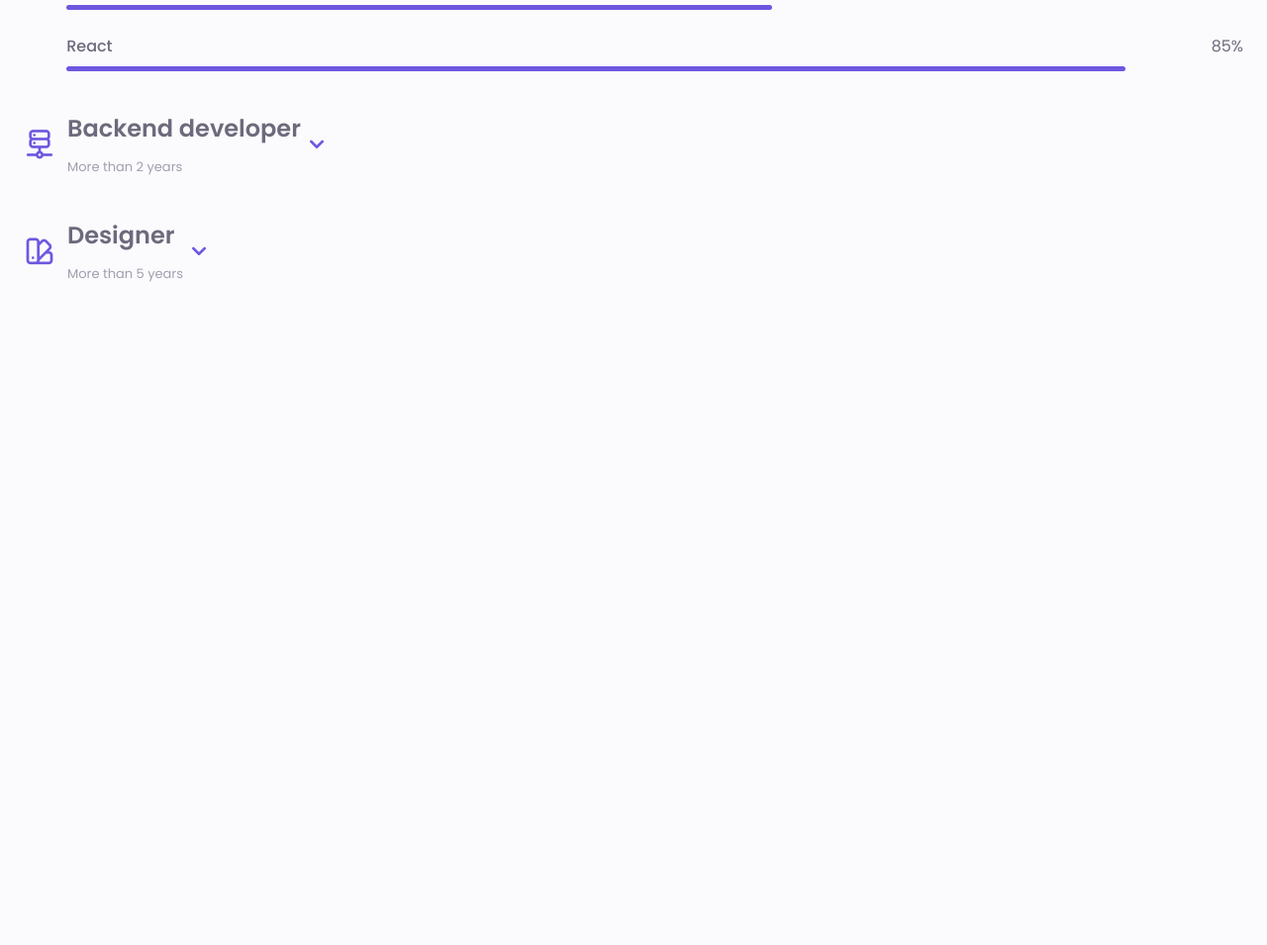
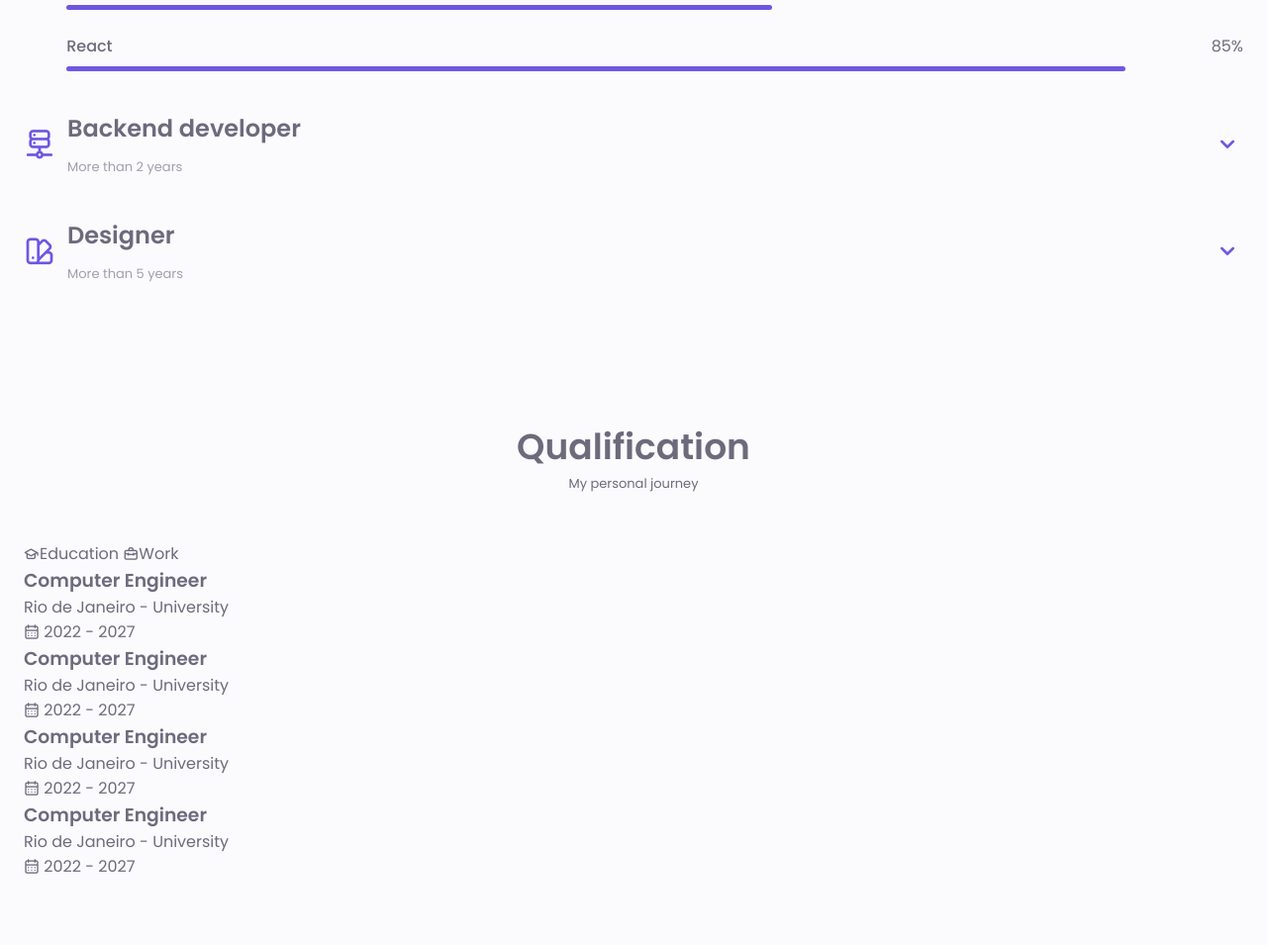
Before and after one commit to CassiusAbreu/responsive-portfolio-website, a plain HTML site: page index.html in a window 1280 px wide. Shown: the part 1833-2788 px from the top of the page at 99% size. Before the commit the page ends 2273 px from the top, so only its background shows below. Drawn offline with nearby package versions, Linux system fonts and the light colour scheme.

Commit message:
qualifications

```diff
--- a/assets/css/styles.css
+++ b/assets/css/styles.css
@@ -412,7 +412,7 @@
         color: var(--text-color-light);
     }
 
-    .skills_arrow{
+    .skills__arrow{
         margin-left: auto;
         transition: .4s;
     }
--- a/index.html
+++ b/index.html
@@ -178,7 +178,7 @@
                 <h1 class="skills__titles">Frontend developer</h1>
                 <span class="skills__subtitle">More than 4 years</span>
              </div>
-             <i class="uil uil-angle-down skills __arrow"></i>
+             <i class="uil uil-angle-down skills__arrow"></i>
 
         </div>
 
@@ -318,6 +318,102 @@
   <!--========================== SWIPPER JS ============================-->
   <script src=""></script>
   <!--========================== MAIN JS ==============================-->
+  <!--======================= QUALIFICATION ===========================-->
+  <section class="qualification section">
+    <h2 class="section__title">Qualification</h2>
+    <span class="section__subtitle">My personal journey</span>
+
+    <div class="qualification__container container">
+      <div class="qualification__tabs">
+        <div class="qualification__button button--flex">
+          <i class="uil uil-graduation-cap qualification__icon"></i>
+          Education
+        </div>
+
+        <div class="qualification__button button--flex">
+          <i class="uil uil-briefcase-alt qualification__icon"></i>
+          Work
+        </div>
+      </div>
+
+      <div class="qualification__sections">
+          <!--======================= QUALIFICATION CONTENT 1 ===========================-->
+          <div class="qualification__content">
+            <!--=======================    QUALIFICATION 1   ===========================-->
+            <div class="qualification__data">
+              <div>
+                <h3 class="qualification__title">Computer Engineer</h3>
+                <span class="qualification__subtitle">Rio de Janeiro - University</span>
+                <div class="qualification__calendar">
+                  <i class="uil uil-calendar-alt"></i>
+                  2022 - 2027
+                </div>
+              </div>
+
+              <div>
+                <span class="qualification__rounder"></span>
+                <span class="qualification__line"></span>
+              </div>
+            </div>
+
+            <!--=======================    QUALIFICATION 2   ===========================-->
+            <div class="qualification__data">
+              <div>
+                <h3 class="qualification__title">Computer Engineer</h3>
+                <span class="qualification__subtitle">Rio de Janeiro - University</span>
+                <div class="qualification__calendar">
+                  <i class="uil uil-calendar-alt"></i>
+                  2022 - 2027
+                </div>
+              </div>
+
+              <div>
+                <span class="qualification__rounder"></span>
+                <span class="qualification__line"></span>
+              </div>
+            </div>
+
+            <!--=======================    QUALIFICATION 3   ===========================-->
+            <div class="qualification__data">
+              <div>
+                <h3 class="qualification__title">Computer Engineer</h3>
+                <span class="qualification__subtitle">Rio de Janeiro - University</span>
+                <div class="qualification__calendar">
+                  <i class="uil uil-calendar-alt"></i>
+                  2022 - 2027
+                </div>
+              </div>
+
+              <div>
+                <span class="qualification__rounder"></span>
+                <span class="qualification__line"></span>
+              </div>
+            </div>
+
+            <!--=======================    QUALIFICATION 4  ===========================-->
+            <div class="qualification__data">
+              <div>
+                <h3 class="qualification__title">Computer Engineer</h3>
+                <span class="qualification__subtitle">Rio de Janeiro - University</span>
+                <div class="qualification__calendar">
+                  <i class="uil uil-calendar-alt"></i>
+                  2022 - 2027
+                </div>
+              </div>
+
+              <div>
+                <span class="qualification__rounder"></span>
+                <span class="qualification__line"></span>
+              </div>
+            </div>
+          </div>
+        </div>
+    </div>
+  </section>
+
+
+
+
   <script src="assets/js/main.js"></script>
 </body>
 </html>
```
